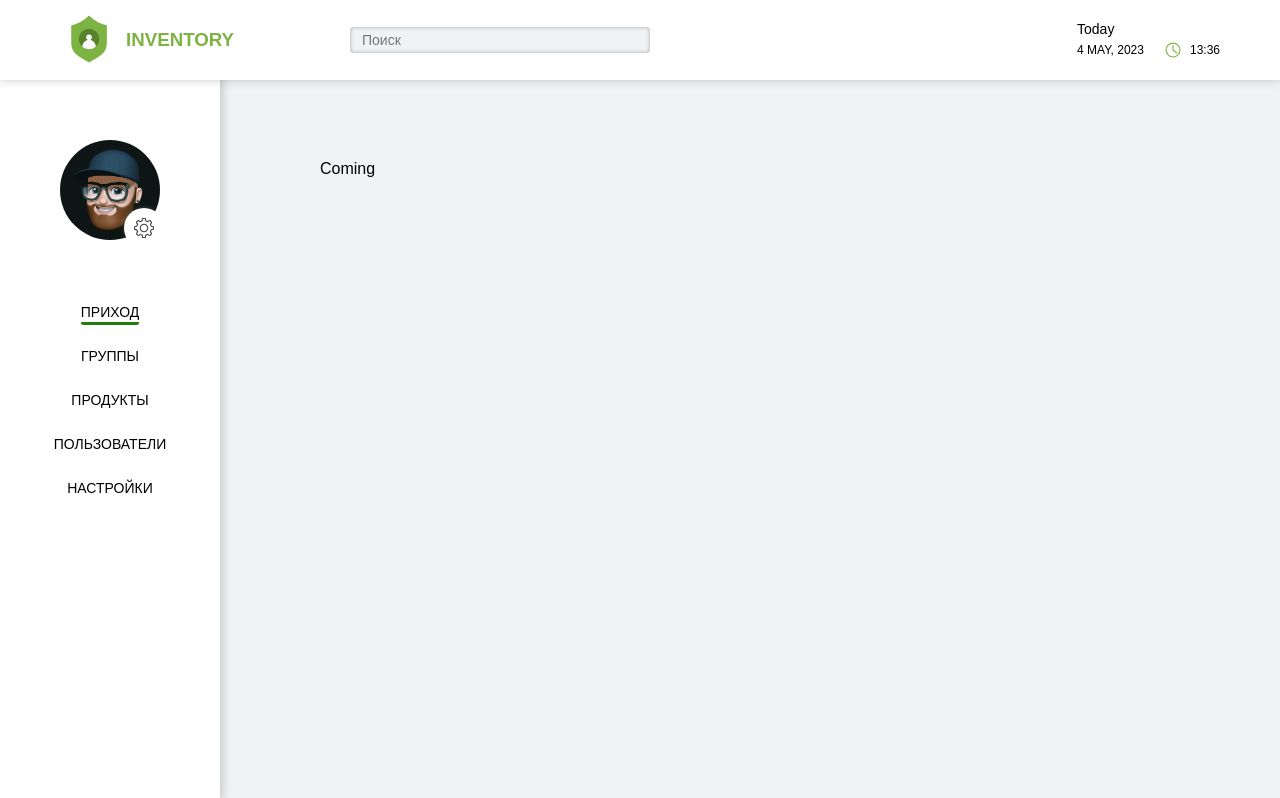
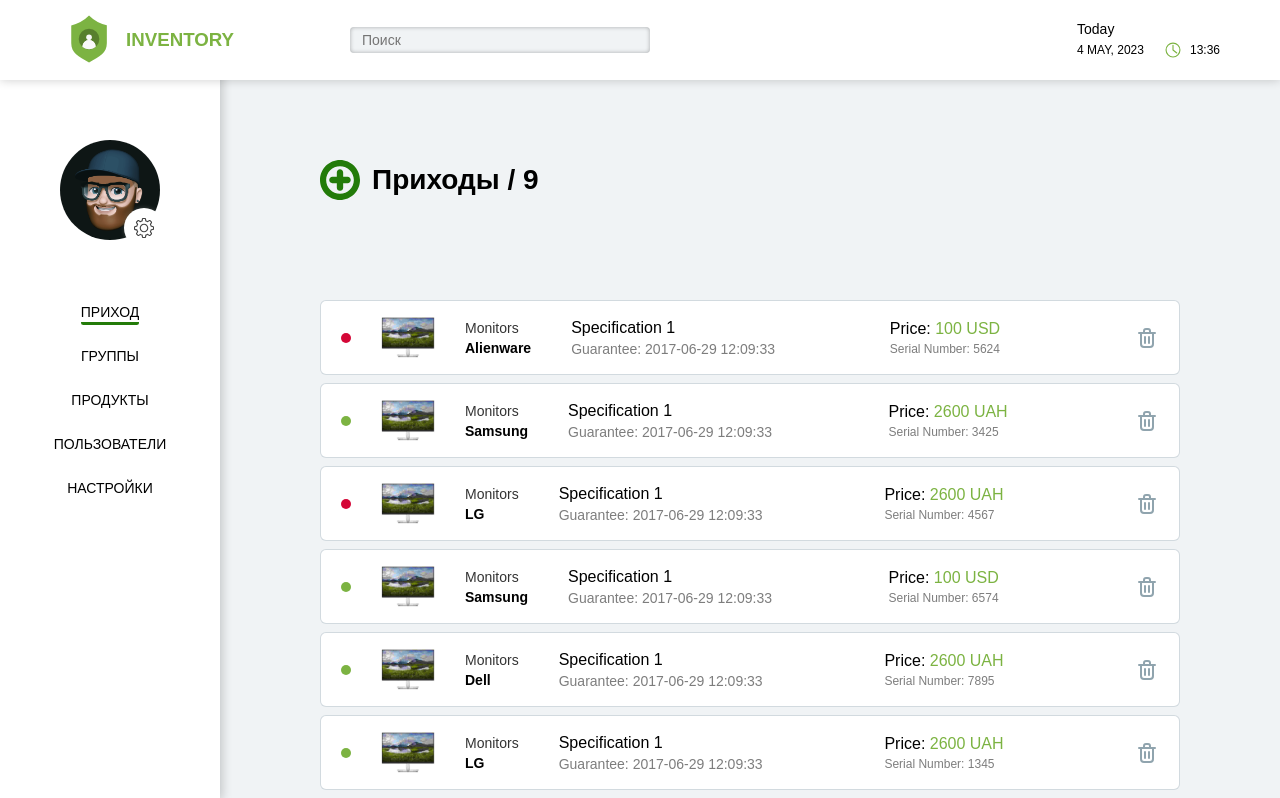
Before and after one commit to khozhainov-aleksandr/Test-Task--29.04.2023, a Next.js app: page /coming in a window 1280 px wide. Shown: the top 798 px of the page. Built offline with nearby package versions, Linux system fonts and the light colour scheme.

Commit message:
update and finish coming page

```diff
--- a/src/pages/coming.tsx
+++ b/src/pages/coming.tsx
@@ -1,9 +1,31 @@
+import { products } from '@/pages/api/app';
+import PageTitleQuantity from '@/components/PageTitleQuantity/PageTitleQuantity';
+import Products from '@/components/Products/Products'
+
 import styles from '@/styles/Home.module.css'
+
+interface Product {
+  id: number;
+  serialNumber: number;
+  isNew: number;
+  photo: string;
+  title: string;
+  type: string;
+  specification: string;
+  guarantee: { start: string; end: string; }
+  price: { value: number; symbol: string; isDefault: number; }[]
+  order: number;
+  date: string;
+}
 
 export default function Coming() {
   return (
     <main className={styles.main}>
-      <p>Coming</p>
+      <PageTitleQuantity
+        title='Приходы'
+        quantity={products.length}
+      />
+      <Products />
     </main>
   )
 }
--- /dev/null
+++ b/src/styles/Coming.module.css
@@ -0,0 +1,7 @@
+.main {
+  padding-top: 160px;
+  padding-left: calc(220px + 100px);
+  padding-right: 100px;
+  min-height: 100vh;
+  background-color: #F0F3F5;
+}
```
